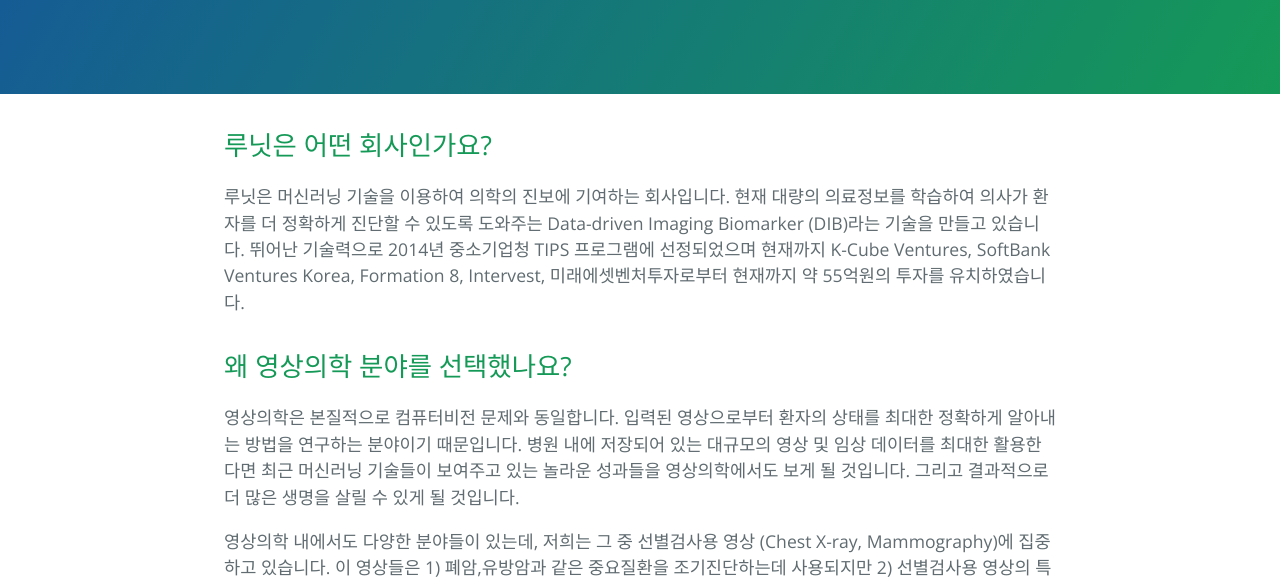
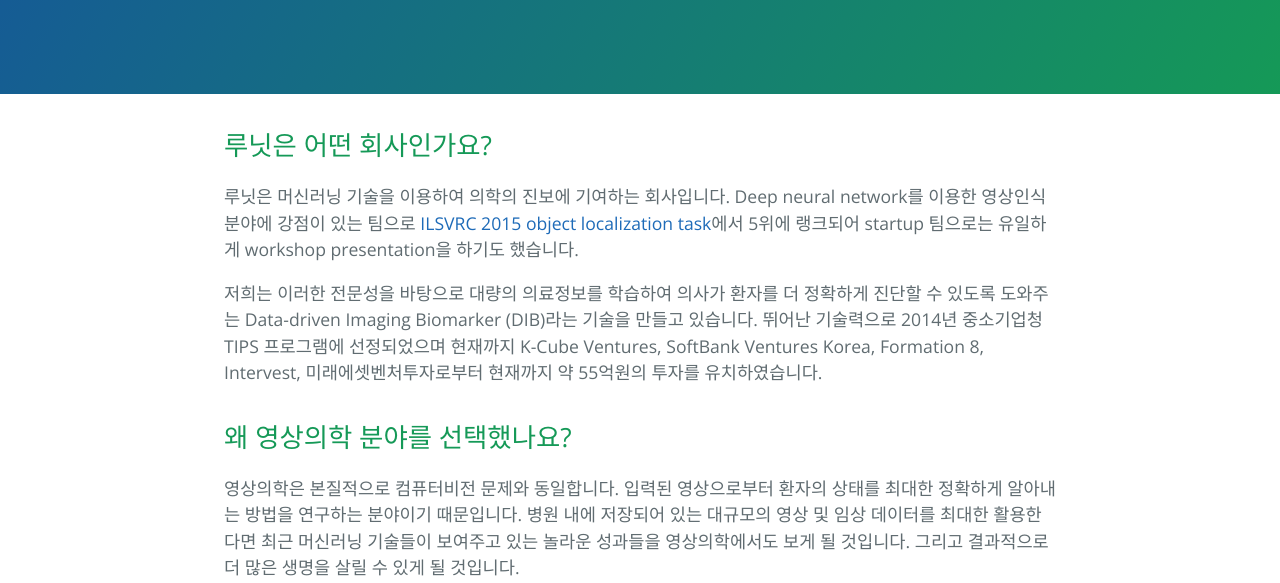
Before and after one commit to igotyooo/lunit-io.github.io, a plain HTML site: page index.html in a window 1280 px wide. Shown: the part 176-759 px from the top of the page. Drawn offline with nearby package versions, Linux system fonts and the light colour scheme.

Commit message:
Replace master branch with page content via GitHub

```diff
--- a/index.html
+++ b/index.html
@@ -19,7 +19,9 @@
       <h2>
 <a id="루닛은-어떤-회사인가요" class="anchor" href="#%EB%A3%A8%EB%8B%9B%EC%9D%80-%EC%96%B4%EB%96%A4-%ED%9A%8C%EC%82%AC%EC%9D%B8%EA%B0%80%EC%9A%94" aria-hidden="true"><span aria-hidden="true" class="octicon octicon-link"></span></a>루닛은 어떤 회사인가요?</h2>
 
-<p>루닛은 머신러닝 기술을 이용하여 의학의 진보에 기여하는 회사입니다. 현재 대량의 의료정보를 학습하여 의사가 환자를 더 정확하게 진단할 수 있도록 도와주는 Data-driven Imaging Biomarker (DIB)라는 기술을 만들고 있습니다. 뛰어난 기술력으로 2014년 중소기업청 TIPS 프로그램에 선정되었으며 현재까지 K-Cube Ventures, SoftBank Ventures Korea, Formation 8, Intervest, 미래에셋벤처투자로부터 현재까지 약 55억원의 투자를 유치하였습니다.</p>
+<p>루닛은 머신러닝 기술을 이용하여 의학의 진보에 기여하는 회사입니다. Deep neural network를 이용한 영상인식 분야에 강점이 있는 팀으로 <a href="http://image-net.org/challenges/LSVRC/2015/results#loc">ILSVRC 2015 object localization task</a>에서 5위에 랭크되어 startup 팀으로는 유일하게 workshop presentation을 하기도 했습니다. </p>
+
+<p>저희는 이러한 전문성을 바탕으로 대량의 의료정보를 학습하여 의사가 환자를 더 정확하게 진단할 수 있도록 도와주는 Data-driven Imaging Biomarker (DIB)라는 기술을 만들고 있습니다. 뛰어난 기술력으로 2014년 중소기업청 TIPS 프로그램에 선정되었으며 현재까지 K-Cube Ventures, SoftBank Ventures Korea, Formation 8, Intervest, 미래에셋벤처투자로부터 현재까지 약 55억원의 투자를 유치하였습니다.</p>
 
 <h2>
 <a id="왜-영상의학-분야를-선택했나요" class="anchor" href="#%EC%99%9C-%EC%98%81%EC%83%81%EC%9D%98%ED%95%99-%EB%B6%84%EC%95%BC%EB%A5%BC-%EC%84%A0%ED%83%9D%ED%96%88%EB%82%98%EC%9A%94" aria-hidden="true"><span aria-hidden="true" class="octicon octicon-link"></span></a>왜 영상의학 분야를 선택했나요?</h2>
```
Also changed, not shown: params.json (+1 -1 lines).
